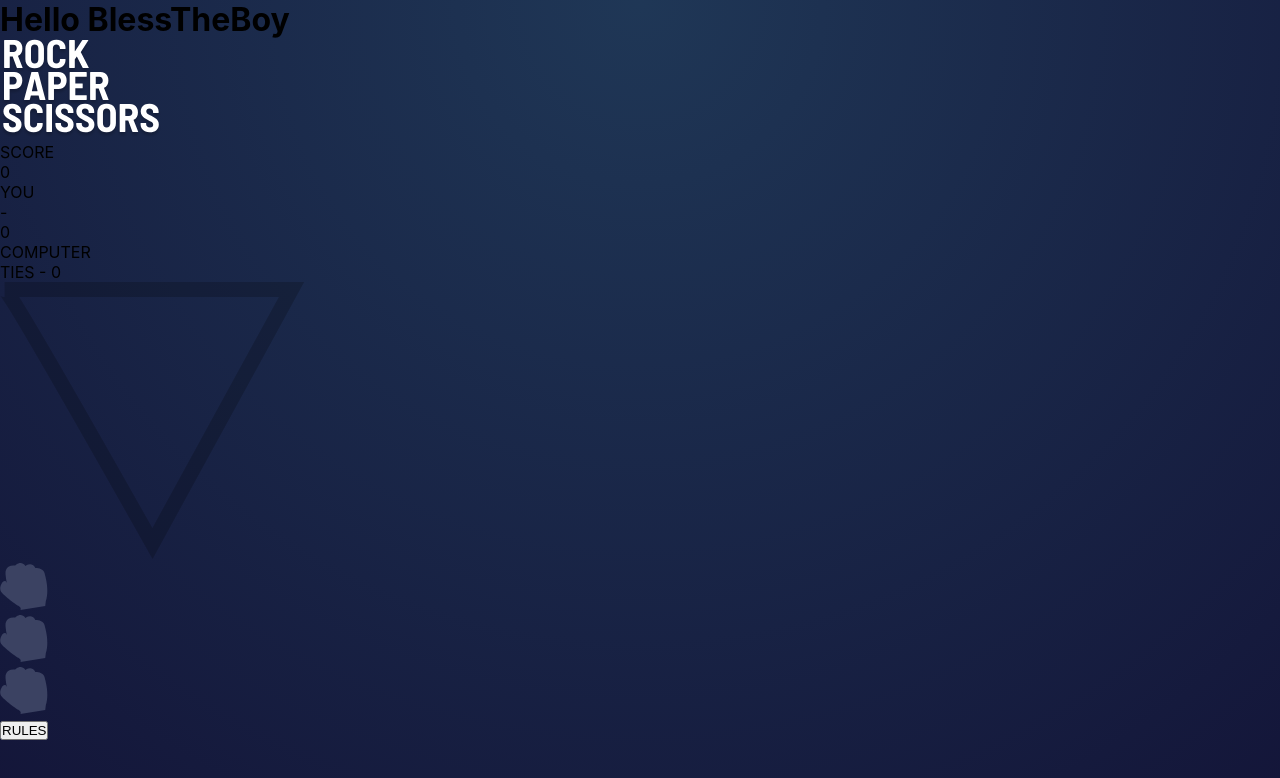
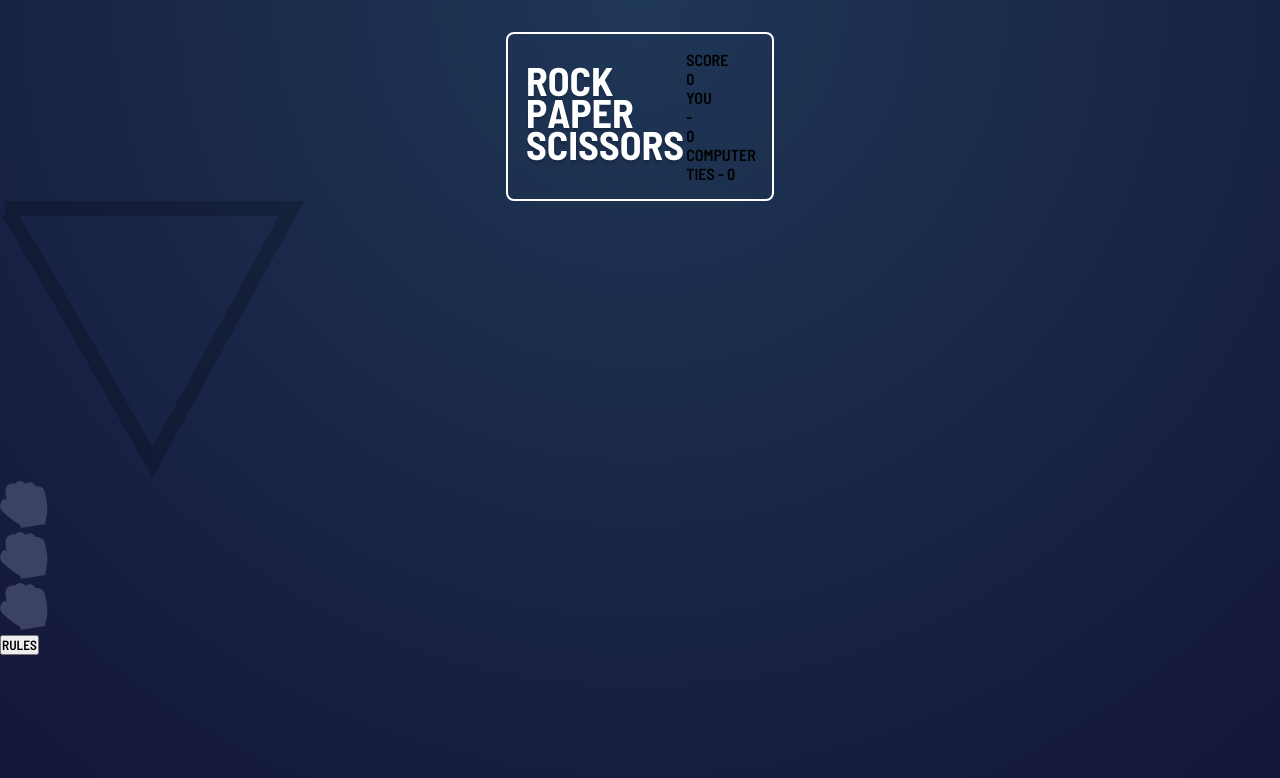
Before and after one commit to BlessTheBoy/rock-paper-scissors, a React (Create React App) app: page / in a window 1280 px wide. Shown: the top 778 px of the page. Built offline with nearby package versions, Linux system fonts and the light colour scheme.

Commit message:
styling top board

```diff
--- a/src/App.css
+++ b/src/App.css
@@ -2,6 +2,7 @@
   margin: 0;
   padding: 0;
   box-sizing: border-box;
+  font-family: "Barlow Semi Condensed", sans-serif;
 }
 
 a {
--- a/src/App.js
+++ b/src/App.js
@@ -7,7 +7,6 @@ import "./scss/App.scss";
 function App() {
   return (
     <div className="app">
-      <h1>Hello BlessTheBoy</h1>
       {/* scoreboard */}
       <TopBoard />
 
--- a/src/TopBoard.js
+++ b/src/TopBoard.js
@@ -1,10 +1,11 @@
 import React from "react";
 import ScoreBoard from "./ScoreBoard";
+import "./scss/TopBoard.scss";
 
 function TopBoard() {
   return (
-    <div className="scoreBoard">
-      <img src="images/logo.svg" alt="" className="scoreBoard__logo" />
+    <div className="topBoard">
+      <img src="images/logo.svg" alt="" className="topBoard__logo" />
       <ScoreBoard />
     </div>
   );
--- /dev/null
+++ b/src/scss/TopBoard.scss
@@ -0,0 +1,13 @@
+@import "variable";
+
+.topBoard {
+  background: transparent;
+  border: 2px solid white;
+  border-radius: 8px;
+  padding: 1rem;
+  margin: 2rem auto 0;
+  display: flex;
+  align-items: center;
+  justify-content: center;
+  width: fit-content;
+}
```
Also changed, not shown: 1 other file (tests, documents, lock files or other folders).
